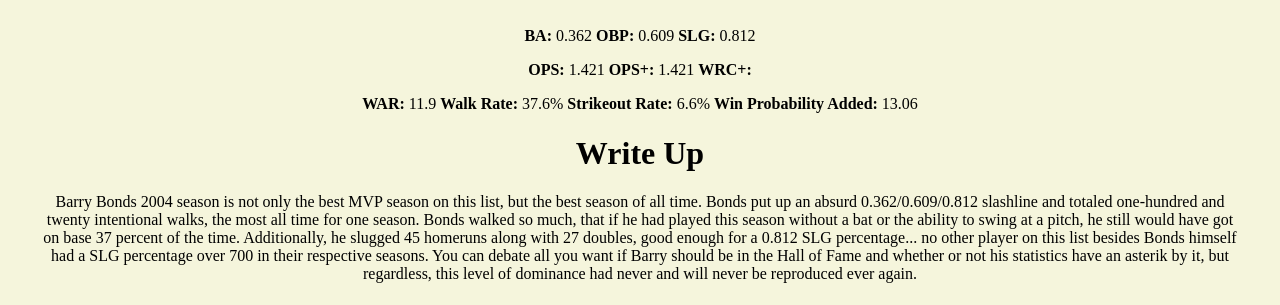
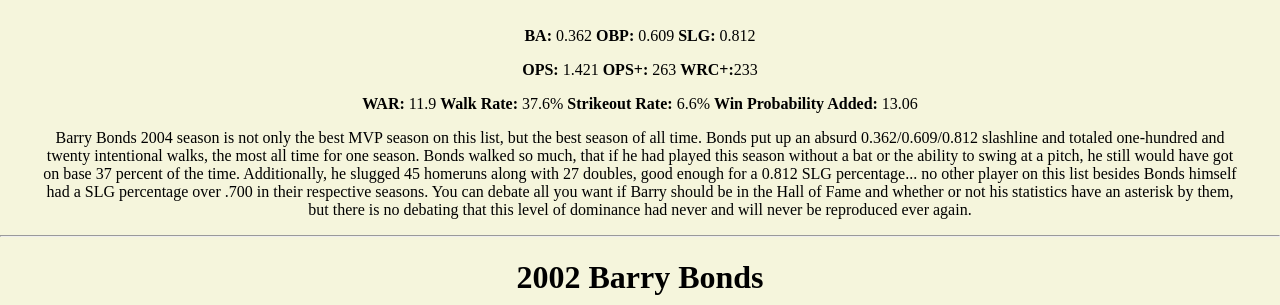
Before and after one commit to siliconcowboy/react_mvp, a React (Create React App) app: page / in a window 1280 px wide. Shown: the part 495-800 px from the top of the page. Built offline with nearby package versions, Linux system fonts and the light colour scheme; the HTML template or start-up script is replaced by a standard one.

Commit message:
abreu and freeman write ups done

```diff
--- a/src/App.js
+++ b/src/App.js
@@ -18,7 +18,7 @@
       On_Base_Percentage={mvp.On_Base_Percentage}
       Slugging_Percentage={mvp.Slugging_Percentage}
       OPS={mvp.OPS}
-      OPS_Plus={mvp.OPS}
+      OPS_Plus={mvp.OPS_Plus}
       WRC_plus={mvp.WRC_Plus}
       WAR={mvp.fWAR}
       BB={mvp['BB%']}
--- a/src/components/Mvp.js
+++ b/src/components/Mvp.js
@@ -8,10 +8,10 @@
       <img src={props.image} />
       <h1>Stats</h1>
       <p><b>BA: </b>{props.batting_average}<b> OBP: </b>{props.On_Base_Percentage}<b> SLG: </b>{props.Slugging_Percentage}</p>
-      <p><b>OPS:</b> {props.OPS} <b>OPS+:</b> {props.OPS_Plus} <b>WRC+:</b> {props.WRC_Plus} </p>
+      <p><b>OPS:</b> {props.OPS} <b>OPS+:</b> {props.OPS_Plus} <b>WRC+:</b>{props.WRC_plus}</p>
       <p><b>WAR:</b> {props.WAR} <b>Walk Rate:</b> {props.BB}% <b>Strikeout Rate:</b> {props.K}% <b>Win Probability Added:</b> {props.WPA} </p>
-      <h1>Write Up</h1>
       <p className="reason">{props.reason}</p>
+      <hr></hr>
     </div>
   )
   };
--- a/src/data/stats.json
+++ b/src/data/stats.json
@@ -14,7 +14,7 @@
     "BB%": 37.6,
     "K%": 6.6,
     "WPA": 13.06,
-    "reason": "Barry Bonds 2004 season is not only the best MVP season on this list, but the best season of all time. Bonds put up an absurd 0.362/0.609/0.812 slashline and totaled one-hundred and twenty intentional walks, the most all time for one season. Bonds walked so much, that if he had played this season without a bat or the ability to swing at a pitch, he still would have got on base 37 percent of the time. Additionally, he slugged 45 homeruns along with 27 doubles, good enough for a 0.812 SLG percentage... no other player on this list besides Bonds himself had a SLG percentage over 700 in their respective seasons. You can debate all you want if Barry should be in the Hall of Fame and whether or not his statistics have an asterik by it, but regardless, this level of dominance had never and will never be reproduced ever again."
+    "reason": "Barry Bonds 2004 season is not only the best MVP season on this list, but the best season of all time. Bonds put up an absurd 0.362/0.609/0.812 slashline and totaled one-hundred and twenty intentional walks, the most all time for one season. Bonds walked so much, that if he had played this season without a bat or the ability to swing at a pitch, he still would have got on base 37 percent of the time. Additionally, he slugged 45 homeruns along with 27 doubles, good enough for a 0.812 SLG percentage... no other player on this list besides Bonds himself had a SLG percentage over .700 in their respective seasons. You can debate all you want if Barry should be in the Hall of Fame and whether or not his statistics have an asterisk by them, but there is no debating that this level of dominance had never and will never be reproduced ever again."
   },
   {
     "id": 2,
@@ -602,7 +602,8 @@
     "fWAR": 3.2,
     "BB%": 17.2,
     "K%": 14.1,
-    "WPA": 2.67
+    "WPA": 2.67,
+    "reason": "For the same reason as Abreu, Freeman’s MVP season comes in second to last. Freeman had an impressive short season, coming away with a 1.102 OPS and a 186 WRC+, but ultimately it was a lack of total production that hurts Freeman’s case.  It would have been interesting to see what numbers Freddie would have put up in a regular 162 game season, but his .366 BABIP suggests once again that regression was probably coming."
   },
   {
     "id": 41,
@@ -617,6 +618,7 @@
     "fWAR": 2.9,
     "BB%": 6.9,
     "K%": 22.5,
-    "WPA": 1.91
+    "WPA": 1.91,
+    "reason": "The 2020 season being shortened to only 60 games automatically puts Jose Abreu’s MVP season at the bottom of this list. A 0.317/0.370/0.617 slash line in a full season would move him much further up, but a 2.9 fWAR and only 19 homeruns isn’t enough production to put Abreu’s season any higher. Additionally, his .350 BABIP suggests that over the course of a full season Abreu would regress to a lower level of production."
   }
 ]
```
